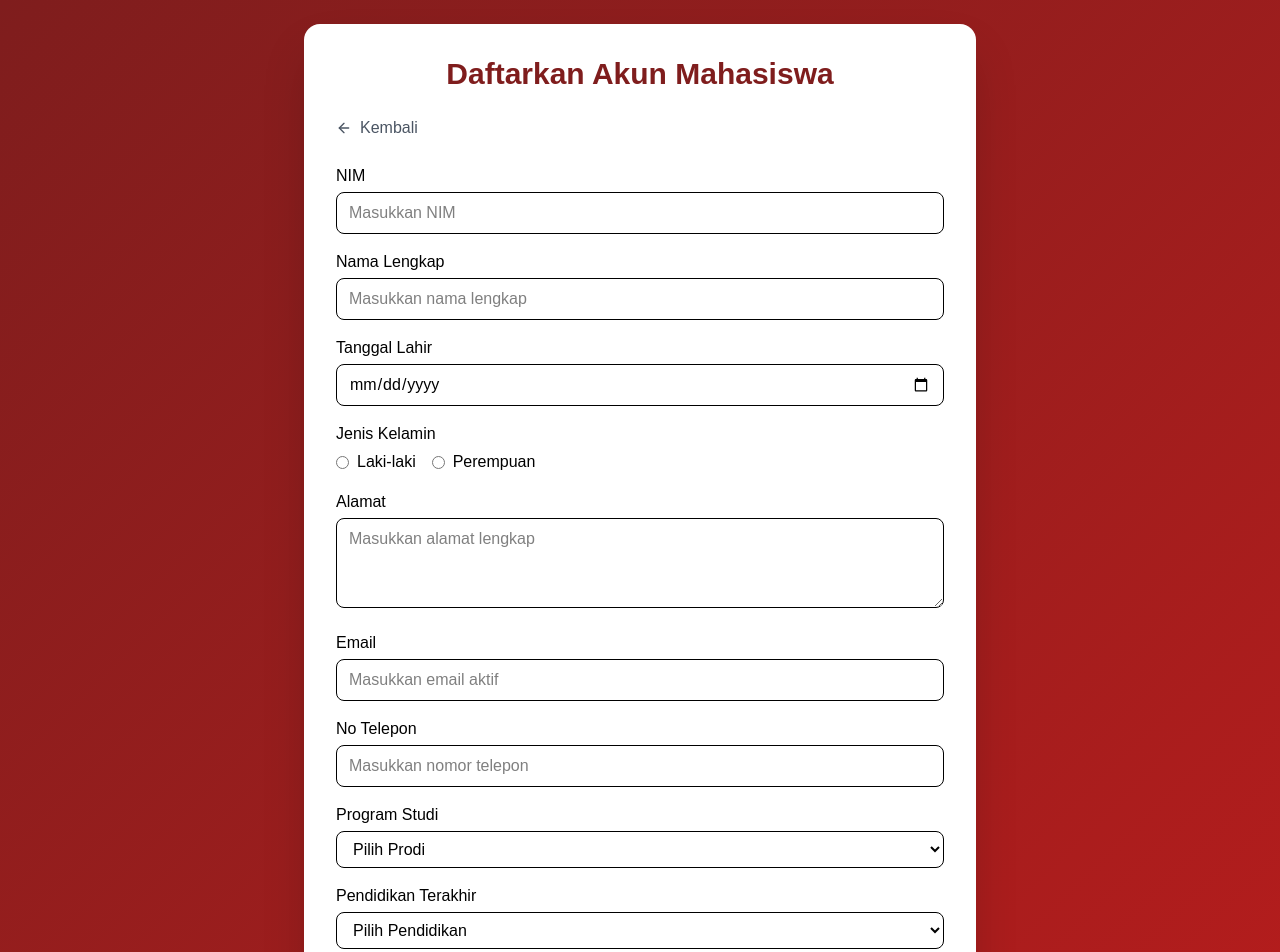
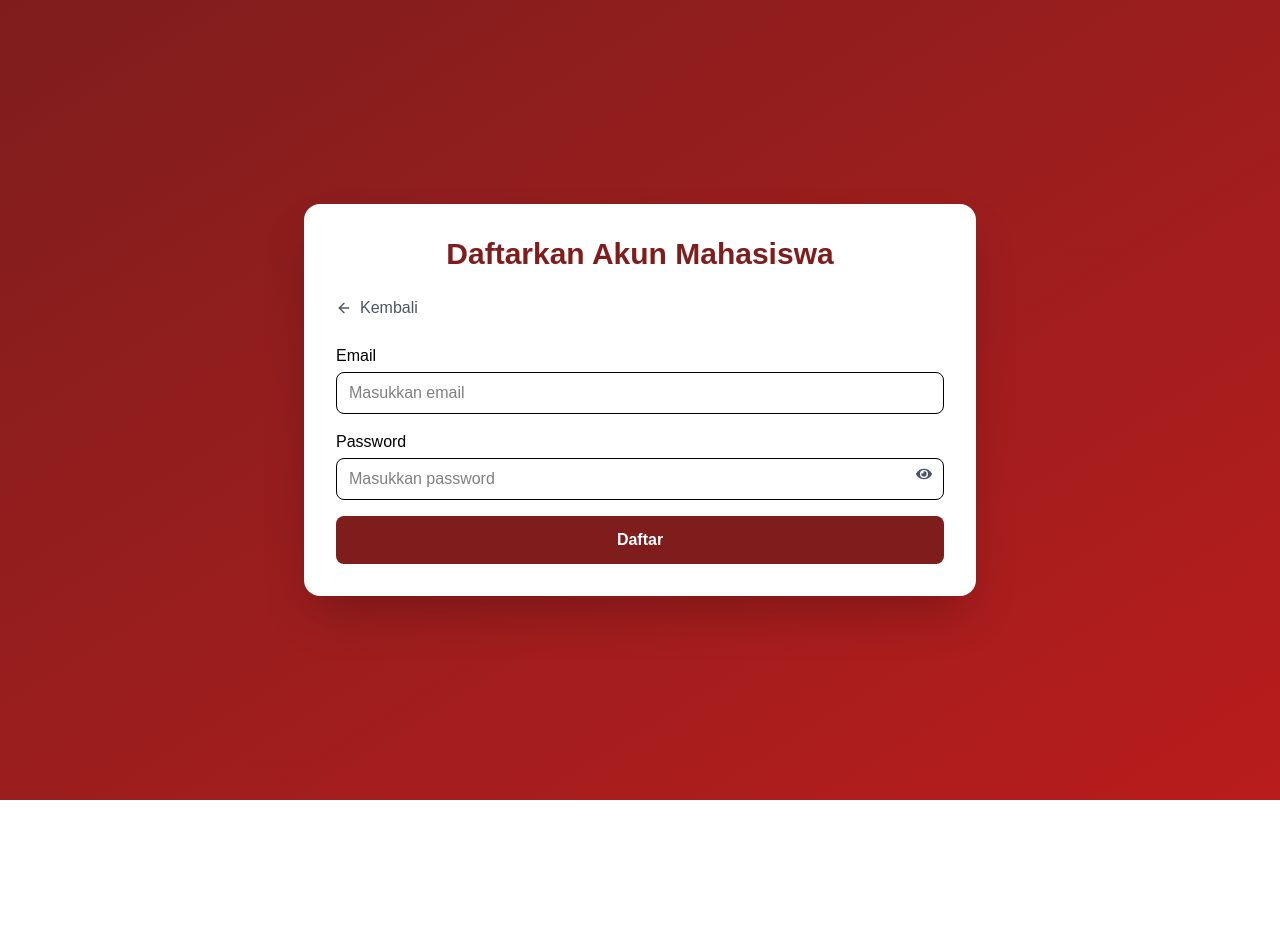
Before and after one commit to sensussandi/Getjob, a Next.js app: page /dashboardAdmin/Pencaker/tambah in a window 1280 px wide. Shown: the top 952 px of the page. After the commit the page ends 800 px from the top, so only its background shows below. Built offline with nearby package versions, Linux system fonts and the light colour scheme.

Commit message:
buat loker sesuai dengan id_admin

```diff
--- /dev/null
+++ b/middleware.js
@@ -0,0 +1,49 @@
+import { NextResponse } from "next/server";
+
+export function middleware(req) {
+  const url = req.nextUrl;
+
+  // ===== Ambil data dari localStorage API-like cookies =====
+  const cookies = req.cookies;
+  const idAdmin = cookies.get("id_admin")?.value;      // perusahaan
+  const idMhs = cookies.get("id_mhs")?.value;          // mahasiswa
+  const idSuper = cookies.get("id_super")?.value;      // admin sistem
+
+  // -------------------------
+  // **Proteksi PERUSAHAAN**
+  // -------------------------
+  if (url.pathname.startsWith("/dashboardPerusahaan")) {
+    if (!idAdmin) {
+      return NextResponse.redirect(new URL("/loginPerusahaan", req.url));
+    }
+  }
+
+  // -------------------------
+  // **Proteksi MAHASISWA**
+  // -------------------------
+  if (url.pathname.startsWith("/dashboardMHS")) {
+    if (!idMhs) {
+      return NextResponse.redirect(new URL("/loginMHS", req.url));
+    }
+  }
+
+  // -------------------------
+  // **Proteksi SUPER ADMIN**
+  // -------------------------
+  if (url.pathname.startsWith("/dashboardAdmin")) {
+    if (!idSuper) {
+      return NextResponse.redirect(new URL("/loginAdmin", req.url));
+    }
+  }
+
+  return NextResponse.next();
+}
+
+// Aktifkan middleware untuk semua route dashboard
+export const config = {
+  matcher: [
+    "/dashboardPerusahaan/:path*",
+    "/dashboardAdmin/:path*",
+    "/dashboardMHS/:path*",
+  ],
+};
--- a/src/app/api/perusahaan/lowongan/tambah/route.js
+++ b/src/app/api/perusahaan/lowongan/tambah/route.js
@@ -3,6 +3,18 @@ import mysql from "mysql2/promise";
 
 export async function POST(req) {
   try {
+    // Sementara ID admin hardcoded (nanti ambil dari session)
+    const { searchParams } = new URL(req.url);
+    const id_admin =  searchParams.get("id_admin");
+
+    if (!id_admin) {
+      return NextResponse.json(
+        { success: false, message: "ID admin wajib dikirim" },
+        { status: 400 }
+      );
+    }
+    console.log("ID ADMIN DITERIMA:", id_admin);
+
     const body = await req.json();
 
     const {
@@ -64,8 +76,6 @@ export async function POST(req) {
 
     const tanggal_dibuka = new Date().toISOString().split("T")[0];
 
-    // Sementara ID admin hardcoded (nanti ambil dari session)
-    const id_admin = 1;
 
     // Query lengkap INSERT
     const query = `
--- a/src/app/dashboardAdmin/Pencaker/tambah/page.js
+++ b/src/app/dashboardAdmin/Pencaker/tambah/page.js
@@ -7,18 +7,9 @@ import { ArrowLeft} from "lucide-react";
 export default function RegisterPage() {
   const router = useRouter();
   const [formData, setFormData] = useState({
-    nim: "",
+    email: "",
     password: "",
-    nama_lengkap: "",
-    tanggal_lahir: "",
-    jenis_kelamin: "",
-    alamat: "",
-    email: "",
-    no_telephone: "",
-    prodi: "",
-    pendidikan_terakhir: "",
-    linkedin: "",
-  });
+    });
 
   const [showPassword, setShowPassword] = useState(false);
 
@@ -72,169 +63,17 @@ export default function RegisterPage() {
 
         <form onSubmit={handleSubmit} className="space-y-4 text-black">
 
-          {/* NIM */}
-          <div>
-            <label className="block font-medium mb-1 text-black">NIM</label>
-            <input
-              type="text"
-              name="nim"
-              value={formData.nim}
-              onChange={handleChange}
-              className="w-full border rounded-lg px-3 py-2 text-black placeholder:text-gray"
-              placeholder="Masukkan NIM"
-              required
-            />
-          </div>
-
-          {/* Nama Lengkap */}
-          <div>
-            <label className="block font-medium mb-1 text-black">Nama Lengkap</label>
-            <input
-              type="text"
-              name="nama_lengkap"
-              value={formData.nama_lengkap}
-              onChange={handleChange}
-              className="w-full border rounded-lg px-3 py-2 text-black placeholder:text-gray"
-              placeholder="Masukkan nama lengkap"
-              required
-            />
-          </div>
-
-          {/* Tanggal Lahir */}
-          <div>
-            <label className="block font-medium mb-1 text-black">Tanggal Lahir</label>
-            <input
-              type="date"
-              name="tanggal_lahir"
-              value={formData.tanggal_lahir}
-              onChange={handleChange}
-              className="w-full border rounded-lg px-3 py-2 text-black"
-              required
-            />
-          </div>
-
-          {/* Jenis Kelamin */}
-          <div>
-            <label className="block font-medium mb-1 text-black">Jenis Kelamin</label>
-            <div className="flex gap-4 text-black">
-              <label className="flex items-center text-black">
-                <input
-                  type="radio"
-                  name="jenis_kelamin"
-                  value="1"
-                  checked={formData.jenis_kelamin === "1"}
-                  onChange={handleChange}
-                  required
-                />
-                <span className="ml-2 text-black">Laki-laki</span>
-              </label>
-
-              <label className="flex items-center text-black">
-                <input
-                  type="radio"
-                  name="jenis_kelamin"
-                  value="2"
-                  checked={formData.jenis_kelamin === "2"}
-                  onChange={handleChange}
-                  required
-                />
-                <span className="ml-2 text-black">Perempuan</span>
-              </label>
-            </div>
-          </div>
-
-          {/* Alamat */}
-          <div>
-            <label className="block font-medium mb-1 text-black">Alamat</label>
-            <textarea
-              name="alamat"
-              value={formData.alamat}
-              onChange={handleChange}
-              className="w-full border rounded-lg px-3 py-2 text-black placeholder:text-gray"
-              placeholder="Masukkan alamat lengkap"
-              rows="3"
-              required
-            />
-          </div>
-
           {/* Email */}
           <div>
             <label className="block font-medium mb-1 text-black">Email</label>
             <input
-              type="email"
+              type="text"
               name="email"
-              value={formData.email}
+              value={formData.nama_lengkap}
               onChange={handleChange}
               className="w-full border rounded-lg px-3 py-2 text-black placeholder:text-gray"
-              placeholder="Masukkan email aktif"
+              placeholder="Masukkan email"
               required
-            />
-          </div>
-
-          {/* No Telepon */}
-          <div>
-            <label className="block font-medium mb-1 text-black">No Telepon</label>
-            <input
-              type="text"
-              name="no_telephone"
-              value={formData.no_telephone}
-              onChange={handleChange}
-              className="w-full border rounded-lg px-3 py-2 text-black placeholder:text-gray"
-              placeholder="Masukkan nomor telepon"
-              required
-            />
-          </div>
-
-          {/* Program Studi */}
-          <div>
-            <label className="block font-medium mb-1 text-black">Program Studi</label>
-            <select
-              name="prodi"
-              value={formData.prodi}
-              onChange={handleChange}
-              className="w-full border rounded-lg px-3 py-2 text-black"
-              required
-            >
-              <option value="">Pilih Prodi</option>
-              <option value="Informatika">Informatika</option>
-              <option value="TM">Teknik Mesin</option>
-              <option value="TE">Teknik Elektro</option>
-              <option value="Matematika">Matematika</option>
-            </select>
-          </div>
-
-          {/* Pendidikan Terakhir */}
-          <div>
-            <label className="block font-medium mb-1 text-black">Pendidikan Terakhir</label>
-            <select
-              name="pendidikan_terakhir"
-              value={formData.pendidikan_terakhir}
-              onChange={handleChange}
-              className="w-full border rounded-lg px-3 py-2 text-black"
-              required
-            >
-              <option value="">Pilih Pendidikan</option>
-              <option value="SDMI">SD / MI</option>
-              <option value="SMPMTs">SMP / MTs</option>
-              <option value="SMAMA">SMA / MA</option>
-              <option value="SMK">SMK</option>
-              <option value="D3">D3</option>
-              <option value="S1">S1</option>
-              <option value="S2">S2</option>
-              <option value="S3">S3</option>
-            </select>
-          </div>
-
-          {/* LinkedIn */}
-          <div>
-            <label className="block font-medium mb-1 text-black">LinkedIn</label>
-            <input
-              type="text"
-              name="linkedin"
-              value={formData.linkedin}
-              onChange={handleChange}
-              className="w-full border rounded-lg px-3 py-2 text-black placeholder:text-gray"
-              placeholder="Masukkan URL LinkedIn (opsional)"
             />
           </div>
 
--- a/src/app/dashboardPerusahaan/page.js
+++ b/src/app/dashboardPerusahaan/page.js
@@ -47,14 +47,14 @@ export default function DashboardPerusahaan() {
   const [data, setData] = useState(null);
   const router = useRouter();
 
-  // ✅ Ambil data dari API Next.js (bukan dummy)
+  // ✅ Ambil data dari API Next.js
   useEffect(() => {
     const fetchData = async () => {
       const id = localStorage.getItem("id_admin");
 
       if (!id) {
-        console.error("ID admin tidak ditemukan di localStorage");
-        router.push("/loginPerusahaan");
+        console.warn("Akses ditolak");
+        router.replace("/loginPerusahaan");
         return;
       }
 
@@ -84,6 +84,16 @@ export default function DashboardPerusahaan() {
         </p>
       </div>
     );
+  const handleLogout = () => {
+    // hapus cookie
+    document.cookie = "id_admin=; Max-Age=0; path=/; SameSite=Lax";
+
+    // hapus localStorage
+    localStorage.removeItem("id_admin");
+    localStorage.removeItem("user");
+
+    router.push("/loginPerusahaan");
+  };
 
   // ✅ Ambil data dari hasil API
   const { admin, lowongan, pelamar, stats } = data;
@@ -153,6 +163,12 @@ export default function DashboardPerusahaan() {
               >
                 <Settings className="w-5 h-5" />
                 <span>Pengaturan</span>
+              </button>
+              {/* === TOMBOL LOGOUT === */}
+              <button
+                onClick={handleLogout}
+                className="px-5 py-3 border-2 border-red-400 text-red-600 rounded-xl font-semibold hover:bg-red-50 transition-all flex items-center gap-2">
+                <span>Logout</span>
               </button>
             </div>
           </div>
--- a/src/app/loginPerusahaan/page.js
+++ b/src/app/loginPerusahaan/page.js
@@ -27,6 +27,8 @@ export default function LoginPerusahaan() {
       localStorage.setItem("isLoggedIn", "true");
       if (data.data.id_admin) {
         // perusahaan
+        document.cookie = `id_admin=${data.data.id_admin}; path=/; SameSite=Lax`;
+
         localStorage.setItem("id_admin", data.data.id_admin);
       } else if (data.data.id) {
         // super admin
```
Also changed, not shown: src/app/dashboardAdmin/page.js (+19 -6 lines), src/app/dashboardPerusahaan/lowongan/tambah/page.js (+12 -8 lines). Lines whose indentation alone changed are shown as unchanged.
